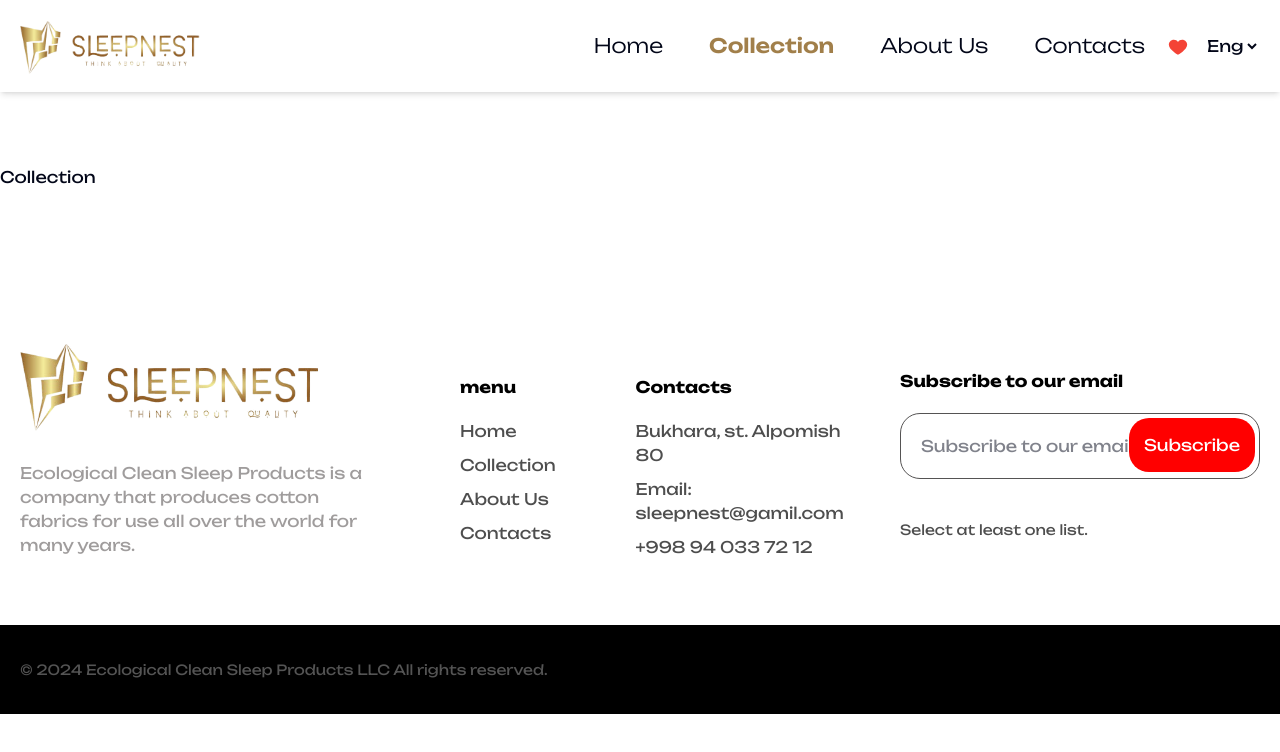
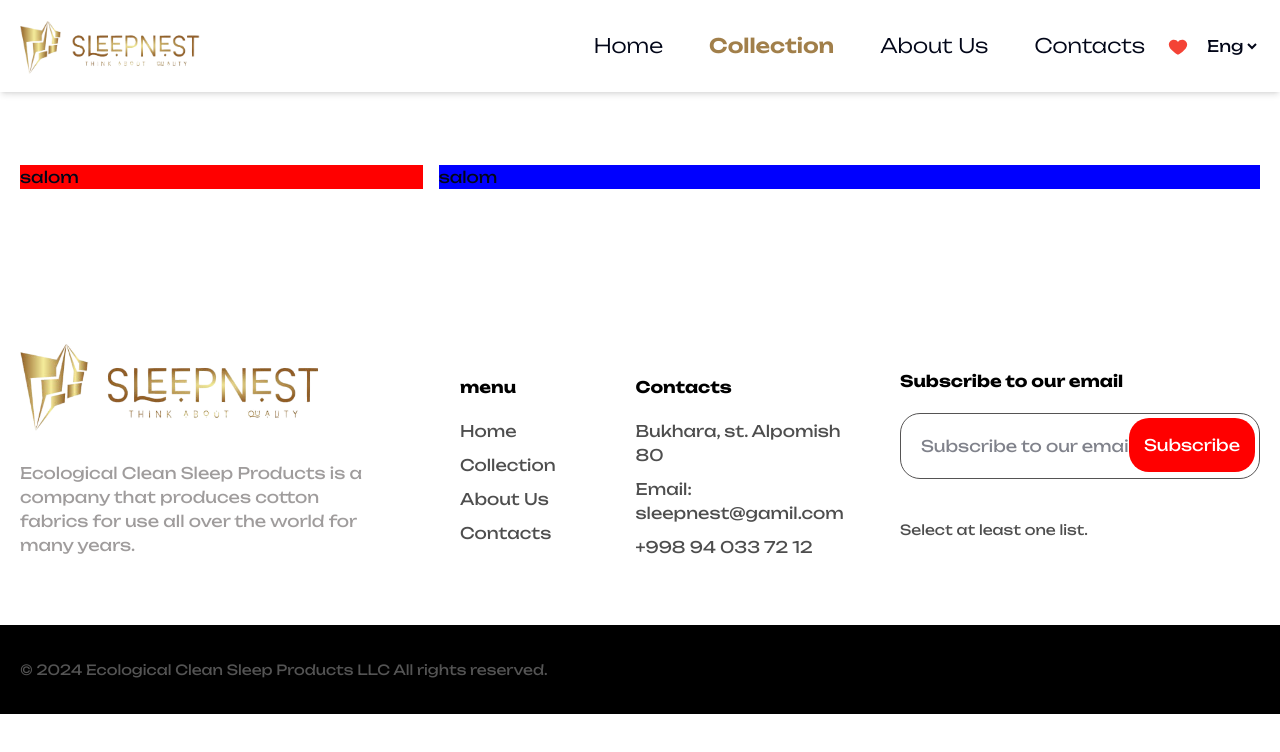
Before and after one commit to Islomjonsdev/sleepnest, a Next.js app: page /collection in a window 1280 px wide. Shown: the top 752 px of the page. Built offline with nearby package versions, Linux system fonts and the light colour scheme.

Commit message:
in collection page structure done

```diff
--- a/app/(root)/(home)/collection/page.jsx
+++ b/app/(root)/(home)/collection/page.jsx
@@ -2,7 +2,14 @@ import React from 'react'
 
 const Collection = () => {
   return (
-    <div className='mt-[50px]'>Collection</div>
+    <div className='mt-[50px]'>
+      <div className='max-w-[1440px] mx-auto px-[20px]'>
+          <div className='grid grid-cols-1 md:grid-cols-3 lg:grid-cols-3 gap-4'>
+              <div className='bg-[red] md:col-span-1'>salom</div>
+              <div className='bg-[blue] md:col-span-2'>salom</div>
+          </div>
+      </div>
+    </div>
   )
 }
 
```
